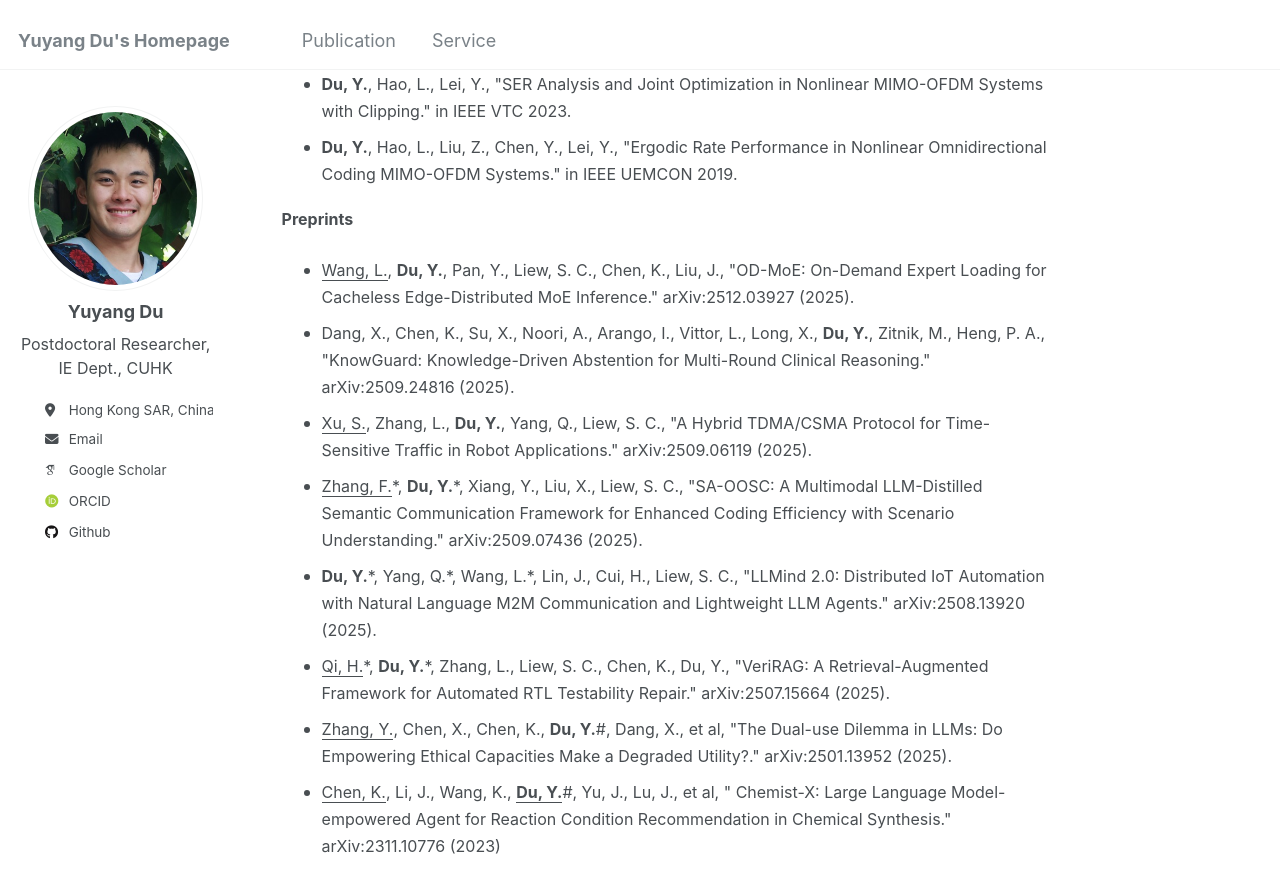
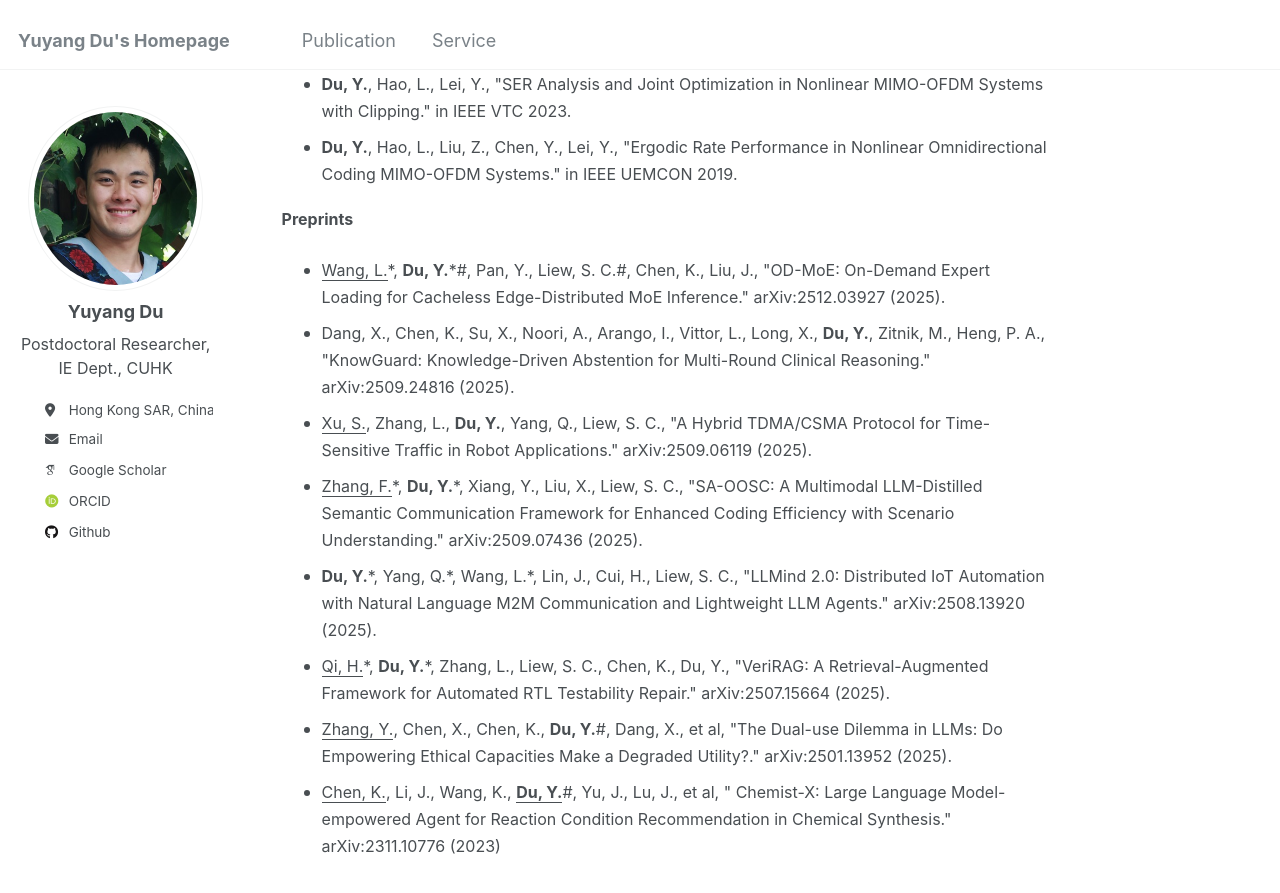
Before and after one commit to yuyangdu01/yuyangdu01.github.io, a Jekyll site: the page built from _pages/markdown.md, in a window 1280 px wide and 900 px high, scrolled down 1515 px. Shown: the top 893 px of the window. Built offline with Jekyll 4.4.1, drawn with Linux system fonts in a browser that asks for light colours; some web fonts are replaced.

Commit message:
Update markdown.md

```diff
--- a/_pages/markdown.md
+++ b/_pages/markdown.md
@@ -33,7 +33,7 @@ List of Publications <font size=3></font><font size=1>(<u>Mentee</u>, *Equal Con
 * <font size=3><b>Du, Y.</b>, Hao, L., Liu, Z., Chen, Y., Lei, Y., "Ergodic Rate Performance in Nonlinear Omnidirectional Coding MIMO-OFDM Systems." in IEEE UEMCON 2019.</font>
 
 **<font size=3>Preprints</font>**
-* <font size=3><u>Wang, L.</u>, <b>Du, Y.</b>, Pan, Y., Liew, S. C., Chen, K., Liu, J., "OD-MoE: On-Demand Expert Loading for Cacheless Edge-Distributed MoE Inference." arXiv:2512.03927 (2025).</font>
+* <font size=3><u>Wang, L.</u>*, <b>Du, Y.</b>*#, Pan, Y., Liew, S. C.#, Chen, K., Liu, J., "OD-MoE: On-Demand Expert Loading for Cacheless Edge-Distributed MoE Inference." arXiv:2512.03927 (2025).</font>
 * <font size=3>Dang, X., Chen, K., Su, X., Noori, A., Arango, I., Vittor, L., Long, X., <b>Du, Y.</b>, Zitnik, M., Heng, P. A., "KnowGuard: Knowledge-Driven Abstention for Multi-Round Clinical Reasoning." arXiv:2509.24816 (2025).</font>
 * <font size=3><u>Xu, S.</u>, Zhang, L., <b>Du, Y.</b>, Yang, Q., Liew, S. C., "A Hybrid TDMA/CSMA Protocol for Time-Sensitive Traffic in Robot Applications." arXiv:2509.06119 (2025).</font>
 * <font size=3><u>Zhang, F.</u>*, <b>Du, Y.</b>*, Xiang, Y., Liu, X., Liew, S. C., "SA-OOSC: A Multimodal LLM-Distilled Semantic Communication Framework for Enhanced Coding Efficiency with Scenario Understanding." arXiv:2509.07436 (2025).</font>
```
